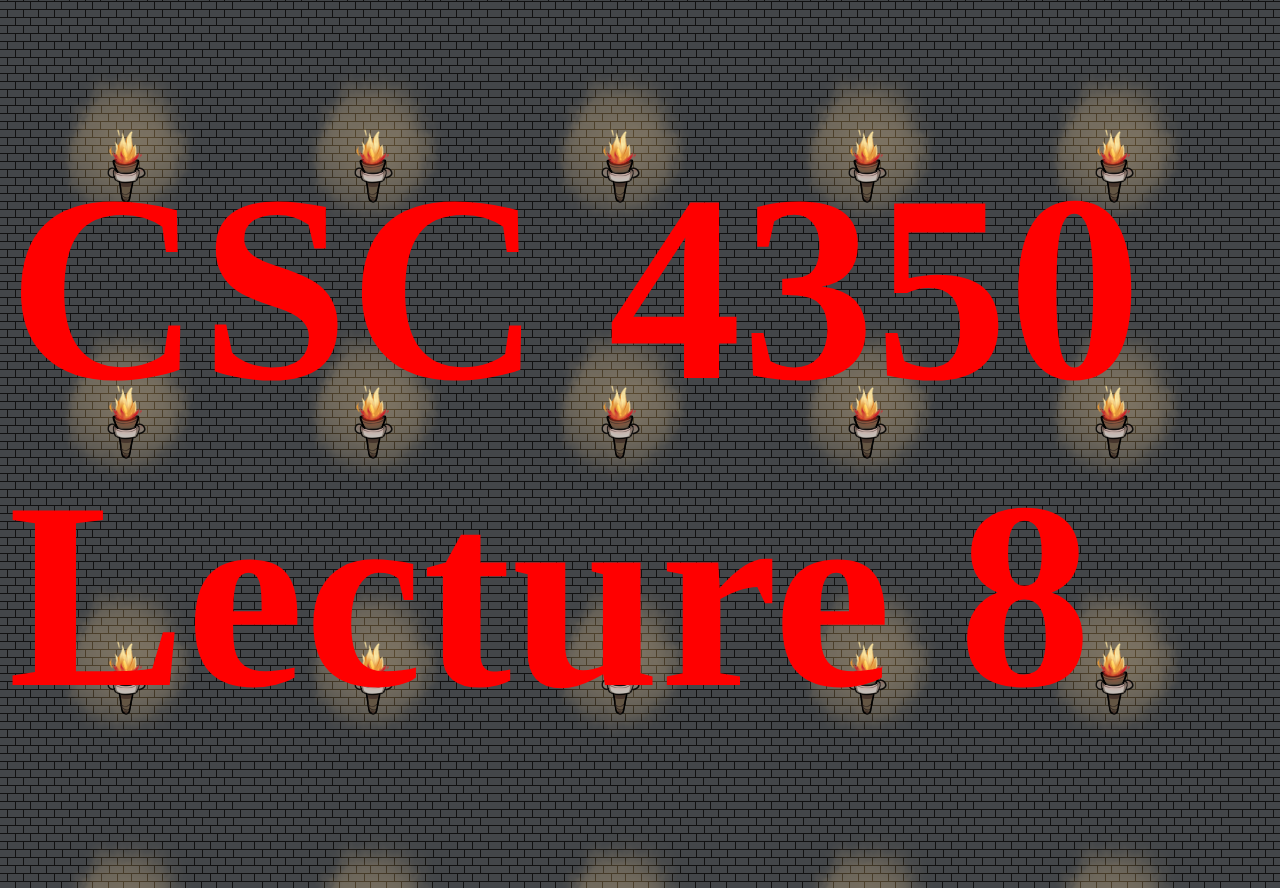
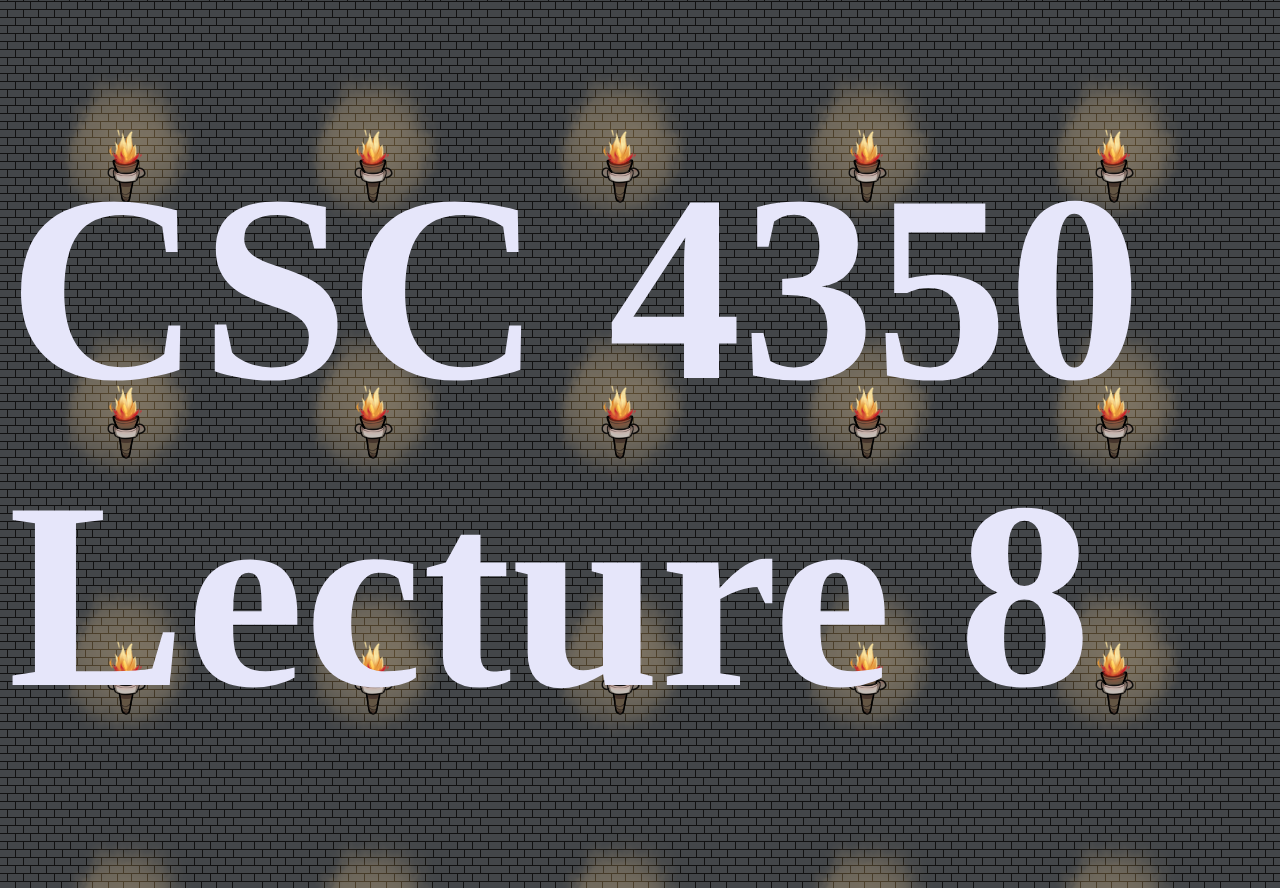
Before and after one commit to csc4350-f21/lect8-006-activity, a Flask app: page / in a window 1280 px wide. Shown: the part 206-1094 px from the top of the page. Run offline with Flask 2, Linux system fonts and the light colour scheme.

Commit message:
h1 color to lavender

```diff
--- a/static/style.css
+++ b/static/style.css
@@ -13,3 +13,7 @@ background-image: url('walltorch.png');
 .slee293{
     color: white;
 }
+
+h1{
+    color: lavender;
+}
```
